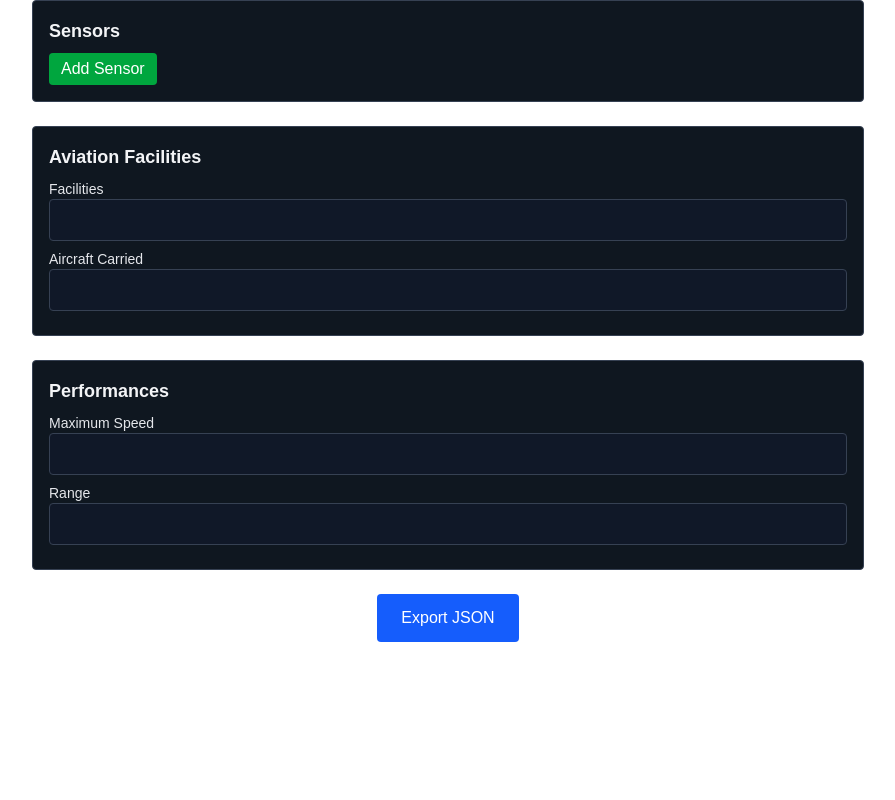
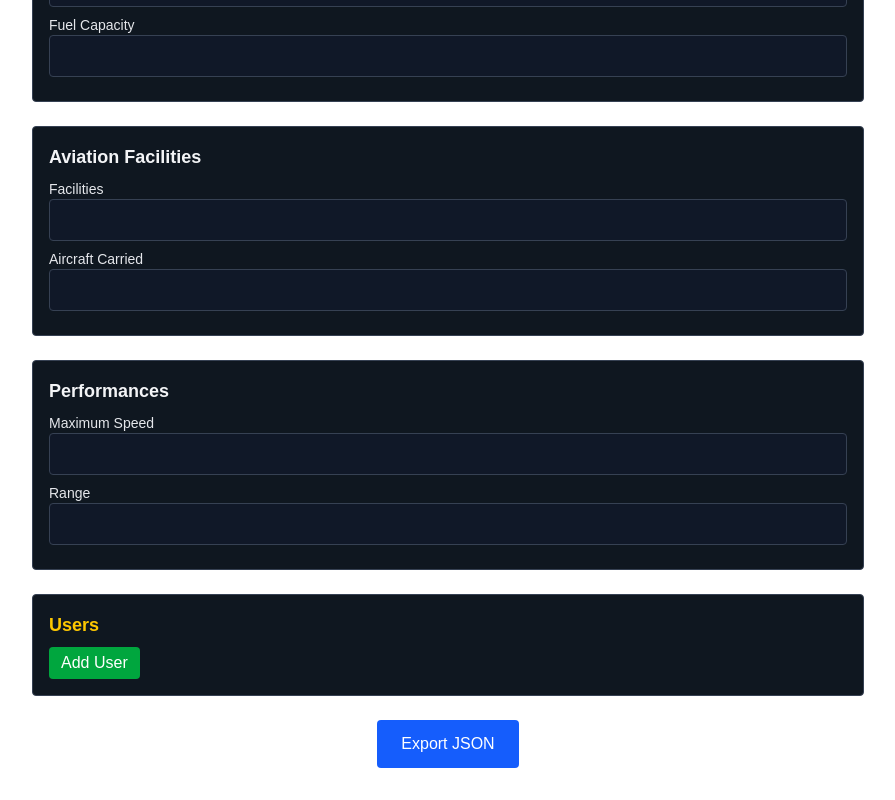
Before and after one commit to SirKalany/Strife-Article-Maker, a Next.js app: page /naval in a window 1280 px wide. Shown: the part 2290-3090 px from the top of the page, without its empty margins (192-1087 px from the left). Before the commit the page ends 2964 px from the top, so only its background shows below. Built offline with nearby package versions, Linux system fonts and the light colour scheme.

Commit message:
Added a user field

```diff
--- a/src/app/air/page.tsx
+++ b/src/app/air/page.tsx
@@ -62,6 +62,11 @@ export default function AirForm() {
   const [bombs, setBombs] = useState<any[]>([]);
   const [others, setOthers] = useState<any[]>([]);
 
+  // === Users ===
+  const [users, setUsers] = useState<
+    { Country: string; Description: string }[]
+  >([]);
+
   // === Helper: generic input fields ===
   const renderFields = (fields: InfoField[], setter: any) =>
     fields.map((field, idx) => (
@@ -98,7 +103,9 @@ export default function AirForm() {
           >
             <div className="flex items-center justify-between mb-2">
               <div className="text-sm font-semibold text-gray-200">
-                {item.Name || `${title.slice(0, -1)} ${idx + 1}`}
+                {item.Name ||
+                  item.Country ||
+                  `${title.slice(0, -1)} ${idx + 1}`}
               </div>
               <button
                 type="button"
@@ -158,6 +165,7 @@ export default function AirForm() {
       PERFORMANCES: Object.fromEntries(
         performances.map((i) => [i.label, i.value])
       ),
+      USERS: users,
     };
 
     console.log(JSON.stringify(json, null, 2));
@@ -209,6 +217,7 @@ export default function AirForm() {
   ];
 
   const otherFields = ["Name", "Type", "Role"];
+  const userFields = ["Country", "Description"];
 
   // === Render ===
   return (
@@ -226,7 +235,7 @@ export default function AirForm() {
         {renderFields(dimensions, setDimensions)}
       </section>
 
-      {/* Unified Armament Section */}
+      {/* Armament */}
       <section className="border rounded p-4 bg-[#0f1720] border-gray-700 space-y-6">
         <h2 className="text-lg font-semibold mb-2 text-green-400">Armament</h2>
 
@@ -256,17 +265,19 @@ export default function AirForm() {
         </div>
       </section>
 
-      {/* Remaining sections */}
+      {/* Protection */}
       <section className="border rounded p-4 bg-[#0f1720] border-gray-700">
         <h2 className="text-lg font-semibold mb-2">Protection</h2>
         {renderFields(protection, setProtection)}
       </section>
 
+      {/* Automotive */}
       <section className="border rounded p-4 bg-[#0f1720] border-gray-700">
         <h2 className="text-lg font-semibold mb-2">Automotive</h2>
         {renderFields(automotive, setAutomotive)}
       </section>
 
+      {/* Avionics */}
       <section className="border rounded p-4 bg-[#0f1720] border-gray-700">
         <h2 className="text-lg font-semibold mb-2">Avionics</h2>
         {renderList(
@@ -278,11 +289,25 @@ export default function AirForm() {
         )}
       </section>
 
+      {/* Performances */}
       <section className="border rounded p-4 bg-[#0f1720] border-gray-700">
         <h2 className="text-lg font-semibold mb-2">Performances</h2>
         {renderFields(performances, setPerformances)}
       </section>
 
+      {/* Users */}
+      <section className="border rounded p-4 bg-[#0f1720] border-gray-700">
+        <h2 className="text-lg font-semibold mb-2 text-yellow-400">Users</h2>
+        {renderList(
+          users,
+          setUsers,
+          userFields,
+          { Country: "", Description: "" },
+          "Users"
+        )}
+      </section>
+
+      {/* Export */}
       <div className="text-center mt-6">
         <button
           type="button"
--- a/src/app/ground/page.tsx
+++ b/src/app/ground/page.tsx
@@ -61,6 +61,11 @@ export default function GroundForm() {
   const [missiles, setMissiles] = useState<any[]>([]);
   const [others, setOthers] = useState<any[]>([]);
 
+  // === Users ===
+  const [users, setUsers] = useState<
+    { Country: string; Description: string }[]
+  >([]);
+
   // === Helper: generic input fields ===
   const renderFields = (fields: InfoField[], setter: any) =>
     fields.map((field, idx) => (
@@ -97,7 +102,9 @@ export default function GroundForm() {
           >
             <div className="flex items-center justify-between mb-2">
               <div className="text-sm font-semibold text-gray-200">
-                {item.Name || `${title.slice(0, -1)} ${idx + 1}`}
+                {item.Name ||
+                  item.Country ||
+                  `${title.slice(0, -1)} ${idx + 1}`}
               </div>
               <button
                 type="button"
@@ -156,6 +163,7 @@ export default function GroundForm() {
       PERFORMANCES: Object.fromEntries(
         performances.map((i) => [i.label, i.value])
       ),
+      USERS: users,
     };
 
     console.log(JSON.stringify(json, null, 2));
@@ -200,6 +208,7 @@ export default function GroundForm() {
   ];
 
   const otherFields = ["Name", "Type", "Role"];
+  const userFields = ["Country", "Description"];
 
   // === Render ===
   return (
@@ -217,7 +226,7 @@ export default function GroundForm() {
         {renderFields(dimensions, setDimensions)}
       </section>
 
-      {/* Unified Armament Section */}
+      {/* Armament */}
       <section className="border rounded p-4 bg-[#0f1720] border-gray-700 space-y-6">
         <h2 className="text-lg font-semibold mb-2 text-green-400">Armament</h2>
 
@@ -242,7 +251,7 @@ export default function GroundForm() {
         </div>
       </section>
 
-      {/* Remaining sections */}
+      {/* Sensors */}
       <section className="border rounded p-4 bg-[#0f1720] border-gray-700">
         <h2 className="text-lg font-semibold mb-2">Sensors & Electronics</h2>
         {renderList(
@@ -254,21 +263,37 @@ export default function GroundForm() {
         )}
       </section>
 
+      {/* Protection */}
       <section className="border rounded p-4 bg-[#0f1720] border-gray-700">
         <h2 className="text-lg font-semibold mb-2">Protection</h2>
         {renderFields(protection, setProtection)}
       </section>
 
+      {/* Automotive */}
       <section className="border rounded p-4 bg-[#0f1720] border-gray-700">
         <h2 className="text-lg font-semibold mb-2">Automotive</h2>
         {renderFields(automotive, setAutomotive)}
       </section>
 
+      {/* Performances */}
       <section className="border rounded p-4 bg-[#0f1720] border-gray-700">
         <h2 className="text-lg font-semibold mb-2">Performances</h2>
         {renderFields(performances, setPerformances)}
       </section>
 
+      {/* Users */}
+      <section className="border rounded p-4 bg-[#0f1720] border-gray-700">
+        <h2 className="text-lg font-semibold mb-2 text-yellow-400">Users</h2>
+        {renderList(
+          users,
+          setUsers,
+          userFields,
+          { Country: "", Description: "" },
+          "Users"
+        )}
+      </section>
+
+      {/* Export */}
       <div className="text-center mt-6">
         <button
           type="button"
--- a/src/app/heavy/page.tsx
+++ b/src/app/heavy/page.tsx
@@ -34,6 +34,11 @@ export default function HeavyForm() {
     { label: "Maximum Range", value: "" },
     { label: "Crew", value: "" },
   ]);
+
+  // === Users ===
+  const [users, setUsers] = useState<
+    { Country: string; Description: string }[]
+  >([]);
 
   // === Render Helpers ===
   const renderFields = (fields: InfoField[], setter: any) =>
@@ -73,7 +78,7 @@ export default function HeavyForm() {
           >
             <div className="flex items-center justify-between mb-2">
               <div className="text-sm font-semibold text-gray-200">
-                {item.Name || `${baseLabel} ${idx + 1}`}
+                {item.Name || item.Country || `${baseLabel} ${idx + 1}`}
               </div>
               <button
                 type="button"
@@ -123,6 +128,7 @@ export default function HeavyForm() {
       PERFORMANCES: Object.fromEntries(
         performances.map((i) => [i.label, i.value])
       ),
+      USERS: users,
     };
     console.log(JSON.stringify(json, null, 2));
     alert("Check console for JSON output!");
@@ -150,6 +156,18 @@ export default function HeavyForm() {
         {renderFields(performances, setPerformances)}
       </section>
 
+      {/* === Users Section === */}
+      <section className="border rounded p-4 bg-[#0f1720] border-gray-700">
+        <h2 className="text-lg font-semibold mb-2 text-yellow-400">Users</h2>
+        {renderList(
+          users,
+          setUsers,
+          ["Country", "Description"],
+          { Country: "", Description: "" },
+          "Users"
+        )}
+      </section>
+
       <div className="text-center mt-6">
         <button
           type="button"
--- a/src/app/infantry/page.tsx
+++ b/src/app/infantry/page.tsx
@@ -33,6 +33,12 @@ export default function InfantryForm() {
     { label: "Firing Range", value: "" },
   ]);
 
+  // === Users ===
+  const [users, setUsers] = useState<
+    { Country: string; Description: string }[]
+  >([]);
+
+  // === Render Helpers ===
   const renderFields = (fields: InfoField[], setter: any) =>
     fields.map((field, idx) => (
       <div key={idx} className="mb-2">
@@ -44,7 +50,7 @@ export default function InfantryForm() {
           value={field.value}
           onChange={(e) => {
             const copy = [...fields];
-            copy[idx] = { ...copy[idx], value: e.target.value };
+            copy[idx].value = e.target.value;
             setter(copy);
           }}
           className="border rounded p-2 w-full bg-gray-900 text-gray-100 border-gray-700"
@@ -52,6 +58,67 @@ export default function InfantryForm() {
       </div>
     ));
 
+  const renderList = (
+    list: any[],
+    setter: any,
+    fields: string[],
+    emptyTemplate: any,
+    title: string
+  ) => {
+    const baseLabel = title.endsWith("s") ? title.slice(0, -1) : title;
+
+    return (
+      <>
+        {list.map((item, idx) => (
+          <div
+            key={idx}
+            className="border rounded p-3 mb-3 relative bg-gray-900 border-gray-700"
+          >
+            <div className="flex items-center justify-between mb-2">
+              <div className="text-sm font-semibold text-gray-200">
+                {item.Name || item.Country || `${baseLabel} ${idx + 1}`}
+              </div>
+              <button
+                type="button"
+                onClick={() => setter(list.filter((_, i) => i !== idx))}
+                className="text-xs bg-red-600 hover:bg-red-700 text-white px-2 py-1 rounded"
+              >
+                Remove
+              </button>
+            </div>
+
+            <div className="grid grid-cols-1 md:grid-cols-2 gap-2">
+              {fields.map((field) => (
+                <div key={field}>
+                  <label className="block text-xs text-gray-300">{field}</label>
+                  <input
+                    type="text"
+                    value={item[field] || ""}
+                    onChange={(e) => {
+                      const copy = [...list];
+                      copy[idx][field] = e.target.value;
+                      setter(copy);
+                    }}
+                    className="border rounded p-1 w-full bg-gray-800 text-gray-100 border-gray-700"
+                  />
+                </div>
+              ))}
+            </div>
+          </div>
+        ))}
+
+        <button
+          type="button"
+          onClick={() => setter([...list, emptyTemplate])}
+          className="bg-green-600 hover:bg-green-700 text-white px-3 py-1 rounded"
+        >
+          Add {baseLabel}
+        </button>
+      </>
+    );
+  };
+
+  // === Export JSON ===
   const exportJSON = () => {
     const json = {
       INFORMATIONS: Object.fromEntries(infos.map((i) => [i.label, i.value])),
@@ -60,11 +127,13 @@ export default function InfantryForm() {
       PERFORMANCES: Object.fromEntries(
         performances.map((i) => [i.label, i.value])
       ),
+      USERS: users,
     };
     console.log(JSON.stringify(json, null, 2));
-    alert("JSON printed to console (and copied to clipboard when possible).");
+    alert("Check console for JSON output!");
   };
 
+  // === Render global ===
   return (
     <div className="p-8 space-y-6 max-w-4xl mx-auto text-gray-100">
       <h1 className="text-3xl font-bold mb-6 text-center">Infantry Form</h1>
@@ -89,6 +158,18 @@ export default function InfantryForm() {
         {renderFields(performances, setPerformances)}
       </section>
 
+      {/* === Users Section === */}
+      <section className="border rounded p-4 bg-[#0f1720] border-gray-700">
+        <h2 className="text-lg font-semibold mb-2 text-yellow-400">Users</h2>
+        {renderList(
+          users,
+          setUsers,
+          ["Country", "Description"],
+          { Country: "", Description: "" },
+          "Users"
+        )}
+      </section>
+
       <div className="text-center mt-6">
         <button
           type="button"
--- a/src/app/naval/page.tsx
+++ b/src/app/naval/page.tsx
@@ -58,6 +58,11 @@ export default function NavalForm() {
   const [missiles, setMissiles] = useState<any[]>([]);
   const [others, setOthers] = useState<any[]>([]);
 
+  // === Users ===
+  const [users, setUsers] = useState<
+    { Country: string; Description: string }[]
+  >([]);
+
   // === Helper: generic input fields ===
   const renderFields = (fields: InfoField[], setter: any) =>
     fields.map((field, idx) => (
@@ -94,7 +99,9 @@ export default function NavalForm() {
           >
             <div className="flex items-center justify-between mb-2">
               <div className="text-sm font-semibold text-gray-200">
-                {item.Name || `${title.slice(0, -1)} ${idx + 1}`}
+                {item.Name ||
+                  item.Country ||
+                  `${title.slice(0, -1)} ${idx + 1}`}
               </div>
               <button
                 type="button"
@@ -156,6 +163,7 @@ export default function NavalForm() {
       PERFORMANCES: Object.fromEntries(
         performances.map((i) => [i.label, i.value])
       ),
+      USERS: users,
     };
 
     console.log(JSON.stringify(json, null, 2));
@@ -169,7 +177,7 @@ export default function NavalForm() {
     "Caliber",
     "Reserve",
     "Muzzle Velocity",
-    "Rate Of Fire",
+    "Rate of Fire",
     "Effective Range",
     "Feed System",
   ];
@@ -196,6 +204,7 @@ export default function NavalForm() {
   ];
 
   const otherFields = ["Name", "Type", "Role"];
+  const userFields = ["Country", "Description"];
 
   // === Render ===
   return (
@@ -213,7 +222,7 @@ export default function NavalForm() {
         {renderFields(dimensions, setDimensions)}
       </section>
 
-      {/* Unified Armament Section */}
+      {/* Armament */}
       <section className="border rounded p-4 bg-[#0f1720] border-gray-700 space-y-6">
         <h2 className="text-lg font-semibold mb-2 text-green-400">Armament</h2>
 
@@ -238,17 +247,7 @@ export default function NavalForm() {
         </div>
       </section>
 
-      {/* Remaining sections */}
-      <section className="border rounded p-4 bg-[#0f1720] border-gray-700">
-        <h2 className="text-lg font-semibold mb-2">Protection</h2>
-        {renderFields(protection, setProtection)}
-      </section>
-
-      <section className="border rounded p-4 bg-[#0f1720] border-gray-700">
-        <h2 className="text-lg font-semibold mb-2">Automotive</h2>
-        {renderFields(automotive, setAutomotive)}
-      </section>
-
+      {/* Sensors */}
       <section className="border rounded p-4 bg-[#0f1720] border-gray-700">
         <h2 className="text-lg font-semibold mb-2">Sensors</h2>
         {renderList(
@@ -260,16 +259,43 @@ export default function NavalForm() {
         )}
       </section>
 
+      {/* Protection */}
+      <section className="border rounded p-4 bg-[#0f1720] border-gray-700">
+        <h2 className="text-lg font-semibold mb-2">Protection</h2>
+        {renderFields(protection, setProtection)}
+      </section>
+
+      {/* Automotive */}
+      <section className="border rounded p-4 bg-[#0f1720] border-gray-700">
+        <h2 className="text-lg font-semibold mb-2">Automotive</h2>
+        {renderFields(automotive, setAutomotive)}
+      </section>
+
+      {/* Aviation Facilities */}
       <section className="border rounded p-4 bg-[#0f1720] border-gray-700">
         <h2 className="text-lg font-semibold mb-2">Aviation Facilities</h2>
         {renderFields(aviationFacilities, setAviationFacilities)}
       </section>
 
+      {/* Performances */}
       <section className="border rounded p-4 bg-[#0f1720] border-gray-700">
         <h2 className="text-lg font-semibold mb-2">Performances</h2>
         {renderFields(performances, setPerformances)}
       </section>
 
+      {/* Users */}
+      <section className="border rounded p-4 bg-[#0f1720] border-gray-700">
+        <h2 className="text-lg font-semibold mb-2 text-yellow-400">Users</h2>
+        {renderList(
+          users,
+          setUsers,
+          userFields,
+          { Country: "", Description: "" },
+          "Users"
+        )}
+      </section>
+
+      {/* Export */}
       <div className="text-center mt-6">
         <button
           type="button"
```
